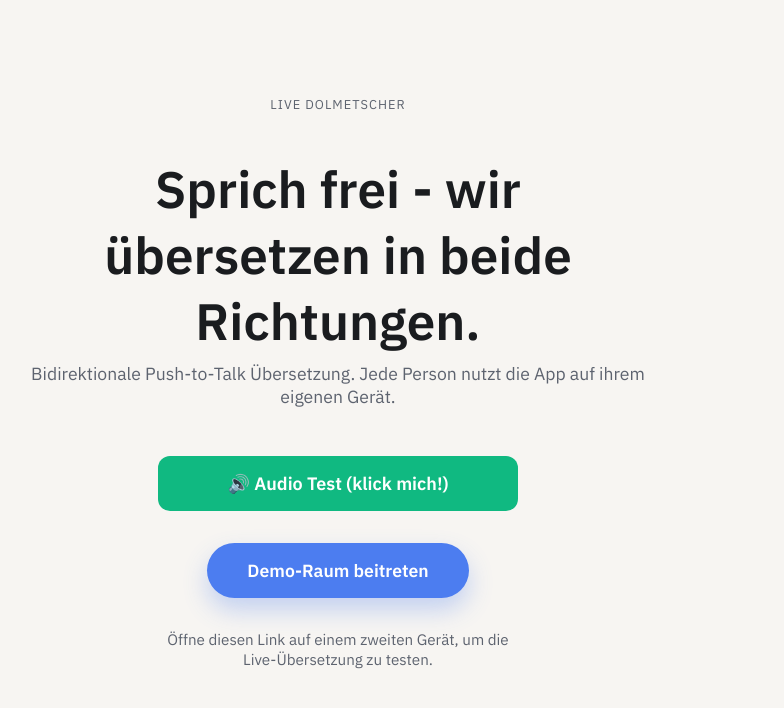
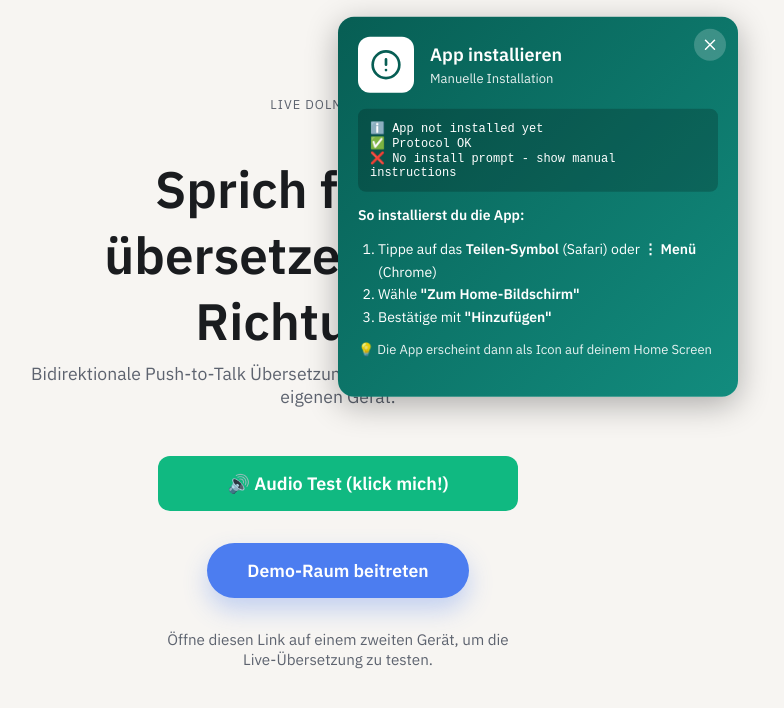
Before and after one commit to Kazorio/translation-app, a Next.js app: page / in a window 1280 px wide. Shown: the top 708 px of the page, without its empty margins (302-1086 px from the left). Built offline with nearby package versions, Linux system fonts and the light colour scheme.

Commit message:
Add PWA install prompt with debug info and manual instructions

```diff
--- a/src/components/PWAInstallPrompt.tsx
+++ b/src/components/PWAInstallPrompt.tsx
@@ -2,7 +2,7 @@
 
 import { useEffect, useState } from 'react';
 import { motion, AnimatePresence } from 'framer-motion';
-import { Download, X } from 'lucide-react';
+import { Download, X, AlertCircle } from 'lucide-react';
 
 interface BeforeInstallPromptEvent extends Event {
   prompt: () => Promise<void>;
@@ -13,18 +13,43 @@ export const PWAInstallPrompt = () => {
   const [deferredPrompt, setDeferredPrompt] = useState<BeforeInstallPromptEvent | null>(null);
   const [showPrompt, setShowPrompt] = useState(false);
   const [isInstalled, setIsInstalled] = useState(false);
+  const [debugInfo, setDebugInfo] = useState<string[]>([]);
+  const [showManualInstructions, setShowManualInstructions] = useState(false);
 
   useEffect(() => {
+    const debug: string[] = [];
+
     // Check if already installed
     if (window.matchMedia('(display-mode: standalone)').matches) {
       setIsInstalled(true);
+      debug.push('✅ App already installed');
+      setDebugInfo(debug);
       return;
+    }
+    debug.push('ℹ️ App not installed yet');
+
+    // Check protocol
+    if (window.location.protocol !== 'https:' && !window.location.hostname.includes('localhost')) {
+      debug.push('❌ Not HTTPS - PWA requires HTTPS!');
+    } else {
+      debug.push('✅ Protocol OK');
+    }
+
+    // Check user agent
+    const isIOS = /iPad|iPhone|iPod/.test(navigator.userAgent);
+    const isSafari = /Safari/.test(navigator.userAgent) && !/Chrome/.test(navigator.userAgent);
+    if (isIOS || isSafari) {
+      debug.push('ℹ️ iOS/Safari - use "Add to Home Screen" manually');
+      setShowManualInstructions(true);
     }
 
     // Listen for install prompt
     const handler = (e: Event) => {
       e.preventDefault();
+      console.log('🎉 beforeinstallprompt event fired!');
+      debug.push('✅ Install prompt available');
       setDeferredPrompt(e as BeforeInstallPromptEvent);
+      setDebugInfo(debug);
 
       // Show prompt after 3 seconds
       setTimeout(() => {
@@ -41,11 +66,23 @@ export const PWAInstallPrompt = () => {
       const now = new Date();
       const daysSince = (now.getTime() - dismissedDate.getTime()) / (1000 * 60 * 60 * 24);
 
+      debug.push(`ℹ️ Last dismissed: ${daysSince.toFixed(1)} days ago`);
+
       // Don't show again for 7 days
       if (daysSince < 7) {
         setShowPrompt(false);
       }
     }
+
+    // If no prompt after 5 seconds, show manual instructions
+    setTimeout(() => {
+      if (!deferredPrompt) {
+        debug.push('❌ No install prompt - show manual instructions');
+        setShowManualInstructions(true);
+      }
+      setDebugInfo(debug);
+      console.log('PWA Debug:', debug);
+    }, 5000);
 
     return () => {
       window.removeEventListener('beforeinstallprompt', handler);
@@ -73,8 +110,120 @@ export const PWAInstallPrompt = () => {
     localStorage.setItem('pwa-install-dismissed', new Date().toISOString());
   };
 
+  const handleShowManual = () => {
+    setShowManualInstructions(true);
+  };
+
   // Don't show if already installed
   if (isInstalled) return null;
+
+  // Manual instructions for iOS/Safari or when prompt not available
+  if (showManualInstructions && !showPrompt) {
+    return (
+      <AnimatePresence>
+        <motion.div
+          initial={{ opacity: 0, y: -100 }}
+          animate={{ opacity: 1, y: 0 }}
+          exit={{ opacity: 0, y: -100 }}
+          transition={{ type: 'spring', stiffness: 200, damping: 20 }}
+          style={{
+            position: 'fixed',
+            top: '16px',
+            left: '50%',
+            transform: 'translateX(-50%)',
+            zIndex: 9999,
+            maxWidth: '90%',
+            width: '400px',
+          }}
+        >
+          <div
+            style={{
+              background: 'linear-gradient(135deg, #075E54 0%, #128C7E 100%)',
+              borderRadius: '16px',
+              padding: '20px',
+              boxShadow: '0 8px 32px rgba(0,0,0,0.3)',
+              color: 'white',
+              position: 'relative',
+            }}
+          >
+            <button
+              onClick={() => setShowManualInstructions(false)}
+              style={{
+                position: 'absolute',
+                top: '12px',
+                right: '12px',
+                background: 'rgba(255,255,255,0.2)',
+                border: 'none',
+                borderRadius: '50%',
+                width: '32px',
+                height: '32px',
+                display: 'flex',
+                alignItems: 'center',
+                justifyContent: 'center',
+                cursor: 'pointer',
+                color: 'white',
+              }}
+            >
+              <X size={18} />
+            </button>
+
+            <div style={{ display: 'flex', alignItems: 'center', gap: '16px', marginBottom: '16px' }}>
+              <div
+                style={{
+                  width: '56px',
+                  height: '56px',
+                  borderRadius: '12px',
+                  background: 'white',
+                  display: 'flex',
+                  alignItems: 'center',
+                  justifyContent: 'center',
+                  fontSize: '32px',
+                  flexShrink: 0,
+                }}
+              >
+                <AlertCircle size={32} color="#075E54" />
+              </div>
+              <div>
+                <h3 style={{ margin: 0, fontSize: '18px', fontWeight: 700 }}>
+                  App installieren
+                </h3>
+                <p style={{ margin: '4px 0 0 0', fontSize: '13px', opacity: 0.9 }}>
+                  Manuelle Installation
+                </p>
+              </div>
+            </div>
+
+            {debugInfo.length > 0 && (
+              <div style={{
+                background: 'rgba(0,0,0,0.2)',
+                borderRadius: '8px',
+                padding: '12px',
+                marginBottom: '12px',
+                fontSize: '12px',
+                fontFamily: 'monospace'
+              }}>
+                {debugInfo.map((info, i) => (
+                  <div key={i}>{info}</div>
+                ))}
+              </div>
+            )}
+
+            <div style={{ fontSize: '14px', marginBottom: '16px', lineHeight: 1.6 }}>
+              <p style={{ margin: '0 0 12px 0', fontWeight: 600 }}>So installierst du die App:</p>
+              <ol style={{ margin: 0, paddingLeft: '20px' }}>
+                <li>Tippe auf das <strong>Teilen-Symbol</strong> (Safari) oder <strong>⋮ Menü</strong> (Chrome)</li>
+                <li>Wähle <strong>&quot;Zum Home-Bildschirm&quot;</strong></li>
+                <li>Bestätige mit <strong>&quot;Hinzufügen&quot;</strong></li>
+              </ol>
+              <p style={{ margin: '12px 0 0 0', opacity: 0.9, fontSize: '13px' }}>
+                💡 Die App erscheint dann als Icon auf deinem Home Screen
+              </p>
+            </div>
+          </div>
+        </motion.div>
+      </AnimatePresence>
+    );
+  }
 
   return (
     <AnimatePresence>
@@ -158,12 +307,13 @@ export const PWAInstallPrompt = () => {
               <li>📶 Offline-Unterstützung</li>
             </ul>
 
+            <div style={{ display: 'flex', gap: '8px' }}>
               <motion.button
                 whileHover={{ scale: 1.02 }}
                 whileTap={{ scale: 0.98 }}
                 onClick={handleInstall}
                 style={{
-                width: '100%',
+                  flex: 1,
                   background: 'white',
                   color: '#075E54',
                   border: 'none',
@@ -179,8 +329,28 @@ export const PWAInstallPrompt = () => {
                 }}
               >
                 <Download size={20} />
-              App installieren
+                Installieren
               </motion.button>
+
+              <motion.button
+                whileHover={{ scale: 1.02 }}
+                whileTap={{ scale: 0.98 }}
+                onClick={handleShowManual}
+                style={{
+                  background: 'rgba(255,255,255,0.2)',
+                  color: 'white',
+                  border: '1px solid rgba(255,255,255,0.3)',
+                  borderRadius: '12px',
+                  padding: '14px',
+                  fontSize: '13px',
+                  fontWeight: 600,
+                  cursor: 'pointer',
+                  whiteSpace: 'nowrap',
+                }}
+              >
+                Manuell
+              </motion.button>
+            </div>
           </div>
         </motion.div>
       )}
```
Lines whose indentation alone changed are shown as unchanged.
